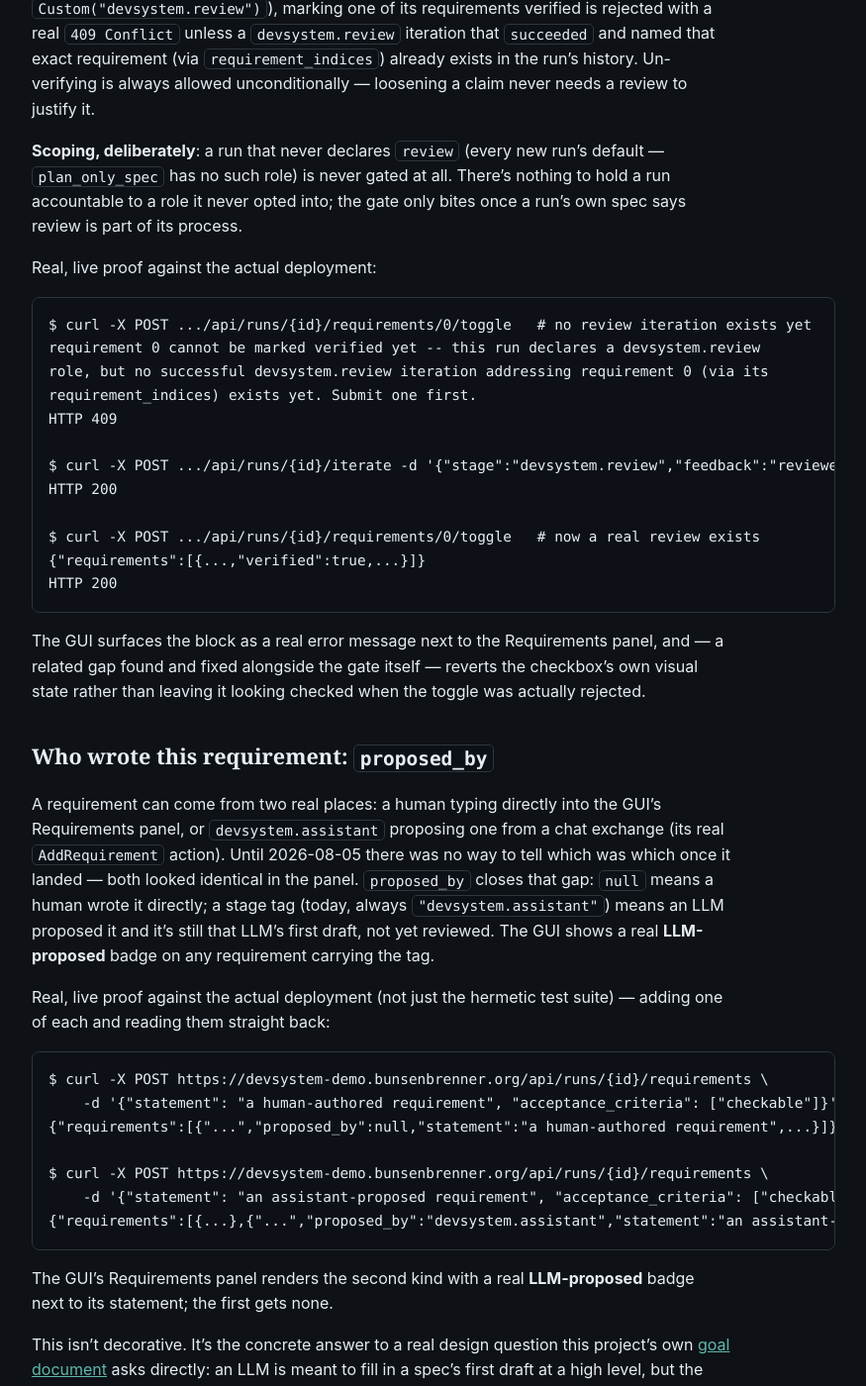
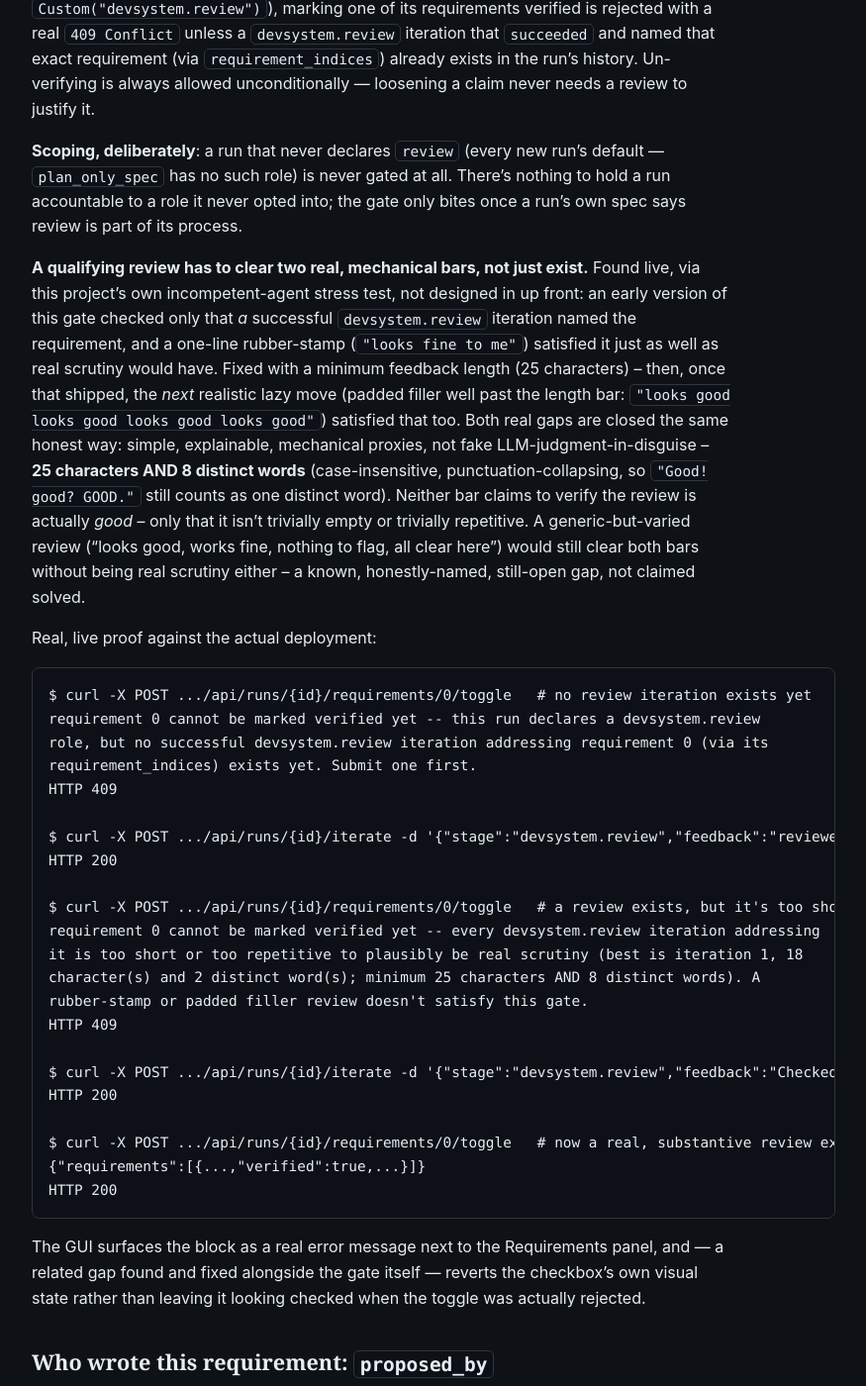
Before and after one commit to scimbe/CADS-devsystem-docs, a Jekyll site: the page built from _explanation/requirements-and-automode.md, in a window 1280 px wide and 1400 px high, scrolled down 1835 px. Shown: the whole window at 99% size, without its empty margins (322-1197 px from the left). Built offline with Jekyll 4.4.1, drawn with Linux system fonts in a browser that asks for light colours.

Commit message:
explanation: fix a real, live-verified stale example + document the new gate
Real docs bug found live, not assumed from the diff: this page's own
worked example used feedback: "reviewed, approved" as a passing
review -- confirmed against the actual deployment that this now gets
a genuine 409 (18 characters, 2 distinct words -- under both of the
gate's real minimums as of CADS-devsystem@b25e975). A reader following
this exact example would hit a confusing failure the docs claimed
would succeed.

Fixed the example with a feedback string re-verified live to actually
pass, and documented the real two-bar gate (25 characters AND 8
distinct words) plus the incident that led to it -- matching this
page's own established pattern of walking through what was actually
found and fixed, not just the end state.

Hermetic Jekyll build confirmed green.

````diff
--- a/_explanation/requirements-and-automode.md
+++ b/_explanation/requirements-and-automode.md
@@ -81,6 +81,20 @@ allowed unconditionally — loosening a claim never needs a review to justify it
 to a role it never opted into; the gate only bites once a run's own spec says review is part of its
 process.
 
+**A qualifying review has to clear two real, mechanical bars, not just exist.** Found live, via this
+project's own incompetent-agent stress test, not designed in up front: an early version of this gate
+checked only that *a* successful `devsystem.review` iteration named the requirement, and a
+one-line rubber-stamp (`"looks fine to me"`) satisfied it just as well as real scrutiny would have.
+Fixed with a minimum feedback length (25 characters) -- then, once that shipped, the *next*
+realistic lazy move (padded filler well past the length bar: `"looks good looks good looks good
+looks good"`) satisfied that too. Both real gaps are closed the same honest way: simple, explainable,
+mechanical proxies, not fake LLM-judgment-in-disguise -- **25 characters AND 8 distinct words**
+(case-insensitive, punctuation-collapsing, so `"Good! good? GOOD."` still counts as one distinct
+word). Neither bar claims to verify the review is actually *good* -- only that it isn't trivially
+empty or trivially repetitive. A generic-but-varied review ("looks good, works fine, nothing to
+flag, all clear here") would still clear both bars without being real scrutiny either -- a known,
+honestly-named, still-open gap, not claimed solved.
+
 Real, live proof against the actual deployment:
 
 ```
@@ -93,7 +107,17 @@ HTTP 409
 $ curl -X POST .../api/runs/{id}/iterate -d '{"stage":"devsystem.review","feedback":"reviewed, approved","succeeded":true,"requirement_indices":[0]}'
 HTTP 200
 
-$ curl -X POST .../api/runs/{id}/requirements/0/toggle   # now a real review exists
+$ curl -X POST .../api/runs/{id}/requirements/0/toggle   # a review exists, but it's too short/repetitive
+requirement 0 cannot be marked verified yet -- every devsystem.review iteration addressing
+it is too short or too repetitive to plausibly be real scrutiny (best is iteration 1, 18
+character(s) and 2 distinct word(s); minimum 25 characters AND 8 distinct words). A
+rubber-stamp or padded filler review doesn't satisfy this gate.
+HTTP 409
+
+$ curl -X POST .../api/runs/{id}/iterate -d '{"stage":"devsystem.review","feedback":"Checked the actual EditText handling directly against the acceptance criteria, confirmed the real behavior matches.","succeeded":true,"requirement_indices":[0]}'
+HTTP 200
+
+$ curl -X POST .../api/runs/{id}/requirements/0/toggle   # now a real, substantive review exists
 {"requirements":[{...,"verified":true,...}]}
 HTTP 200
 ```
````
